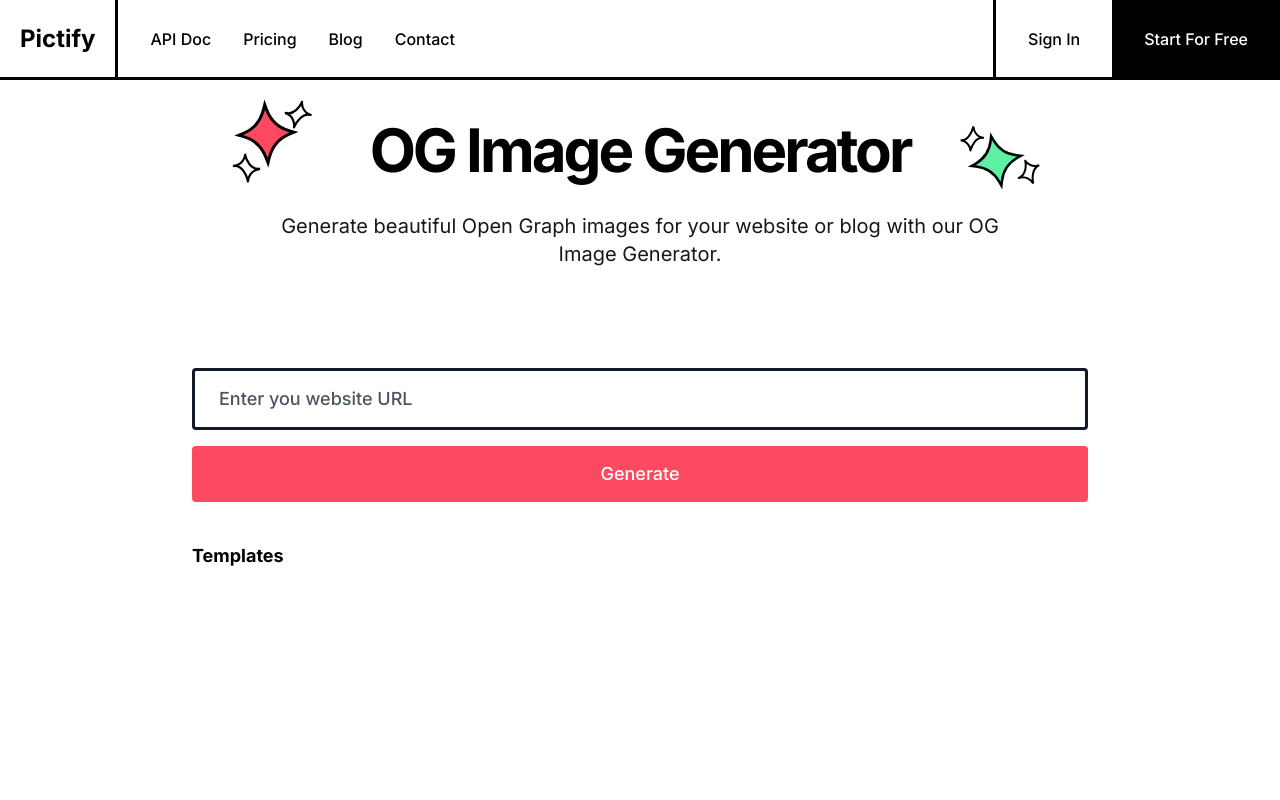
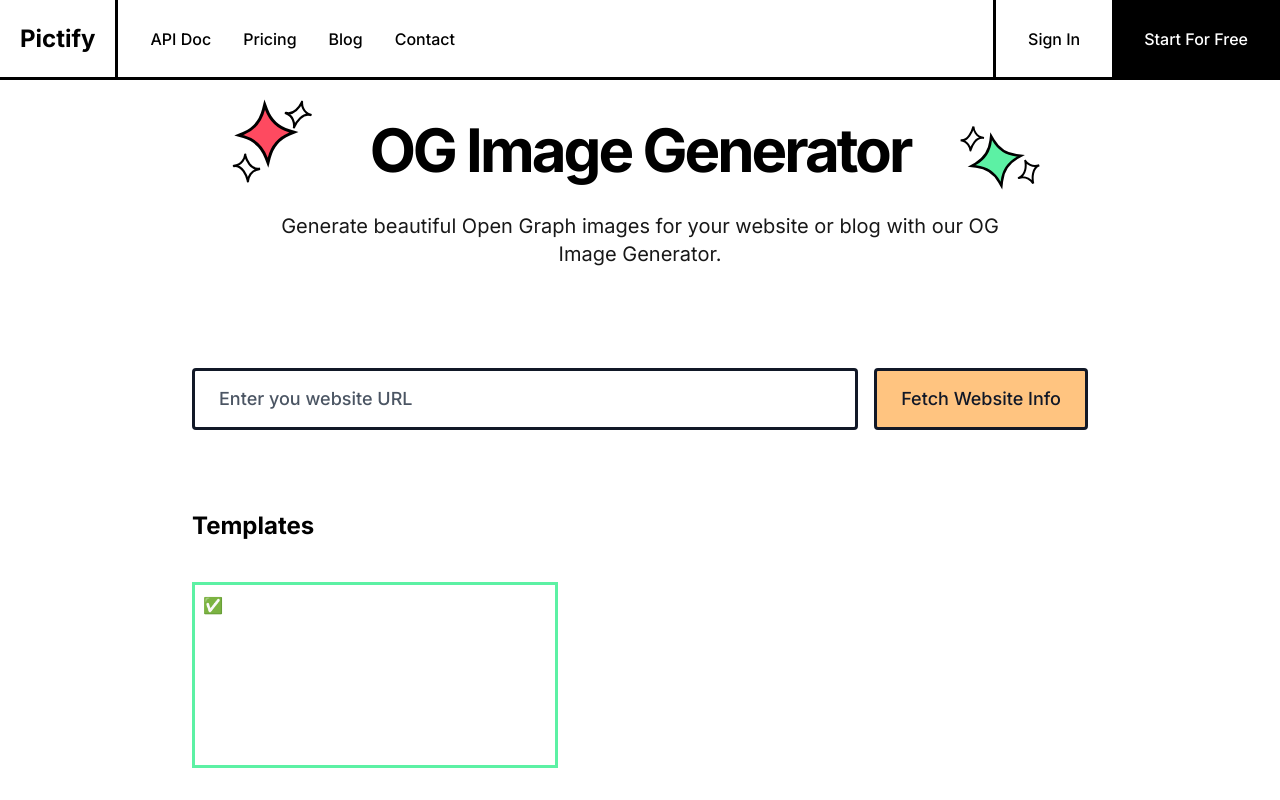
Before and after one commit to pictify-io/pictify-frontend, a SvelteKit app: page /tools/og-image-generator in a window 1280 px wide. Shown: the top 800 px of the page. Built offline with nearby package versions, Linux system fonts and the light colour scheme; no server answers; a web font is replaced by a local one.

Commit message:
function to update the template

```diff
--- a/package.json
+++ b/package.json
@@ -41,6 +41,7 @@
 		"posthog-js": "^1.148.0",
 		"prismjs": "^1.29.0",
 		"refractor": "^4.8.1",
+		"svelte-awesome-color-picker": "^3.1.0",
 		"svelte-codemirror-editor": "^1.3.0",
 		"svelte-markdown": "^0.4.1"
 	}
--- a/src/lib/components/tools/OgImageTemplate.svelte
+++ b/src/lib/components/tools/OgImageTemplate.svelte
@@ -1,22 +1,15 @@
 <script>
   export let html = '';
+  export let width = 1200;
+  export let height = 600;
+  export let scale = 0.3;
 </script>
 
-<div>
+<div style="width: {width * scale}px; height: {height * scale}px;">
  <iframe
   title="og-image-template"
    srcdoc={html}
    scale="0"
-    class="scaled-iframe"
+   style="width: {width}px; height: {height}px; transform: scale({scale}); transform-origin: top left;"
   ></iframe>
 </div>
-
-<style>
-  .scaled-iframe {
-    width: 900px; /* Adjust as needed */
-    height: 400px; /* Adjust as needed */
-    scale: 0.5;
-    transform-origin: top left;
-    border: 0; /* Optional: removes the border */
-  }
-</style>
--- a/src/routes/tools/og-image-generator/+page.svelte
+++ b/src/routes/tools/og-image-generator/+page.svelte
@@ -4,8 +4,55 @@
   import OgImageTemplate from '$lib/components/tools/OgImageTemplate.svelte';
   import {getTemplate, getWebsiteInfo} from '../../../api/tools/og-image';
   import { onMount } from 'svelte';
+  import ColorPicker, { ChromeVariant } from 'svelte-awesome-color-picker';
 
   let url = '';
+  let selectedTemplate = '';
+  let isFetchingWebsiteInfo = false;
+  let websiteInfo = {
+    "heading": "Simple and Robust\nHTML To Image API",
+    "subHeading": "Convert HTML to Image or Gif using free HTML to Image API by Pictify.io. Perfect for developers to generate images from HTML at scale with ease.",
+    "logo": "https://pictify.io/_app/immutable/assets/POM.DnFnDFPx.svg",
+    "colors": [
+        [
+            251,
+            250,
+            249
+        ],
+        [
+            18,
+            21,
+            20
+        ],
+        [
+            153,
+            151,
+            149
+        ],
+        [
+            235,
+            74,
+            96
+        ],
+        [
+            153,
+            135,
+            111
+        ]
+    ],
+    "headingColor": "rgb(0, 0, 0)"
+};
+
+let backgroundColorRgb = websiteInfo?.colors ? {r: websiteInfo.colors[0][0], g: websiteInfo.colors[0][1], b: websiteInfo.colors[0][2]} : {r: 255, g: 255, b: 255};
+let headingColorRgb = websiteInfo?.colors ? {r: websiteInfo.colors[1][0], g: websiteInfo.colors[1][1], b: websiteInfo.colors[1][2]} : {r: 0, g: 0, b: 0};
+let subHeadingColorRgb = websiteInfo?.colors ? {r: websiteInfo.colors[2][0], g: websiteInfo.colors[2][1], b: websiteInfo.colors[2][2]} : {r: 0, g: 0, b: 0};
+
+
+
+let ogImageTemplateWrapper;
+ $:previewWidth =  ogImageTemplateWrapper ? (ogImageTemplateWrapper.offsetWidth * 2) - 70 : 1200;
+$:previewHeight = ogImageTemplateWrapper ? ogImageTemplateWrapper.offsetWidth  : 600;
+
   const isValidUrl = (url) => {
     const urlRegex = new RegExp(
       '^(https?:\\/\\/)?' + // protocol
@@ -25,12 +72,16 @@
   };
 
   const submitUrl = async (url) => {
-    console.log(url);
     if (!isValidUrl(url)) {
       return;
     }
-    const websiteInfo = await getWebsiteInfo(url);
-    console.log(websiteInfo);
+    isFetchingWebsiteInfo = true;
+    websiteInfo = await getWebsiteInfo(url);
+    isFetchingWebsiteInfo = false;
+    backgroundColorRgb = {r: websiteInfo.colors[0][0], g: websiteInfo.colors[0][1], b: websiteInfo.colors[0][2]};
+    headingColorRgb = {r: websiteInfo.colors[1][0], g: websiteInfo.colors[1][1], b: websiteInfo.colors[1][2]};
+    subHeadingColorRgb = {r: websiteInfo.colors[2][0], g: websiteInfo.colors[2][1], b: websiteInfo.colors[2][2]};
+    await updateHTML(selectedTemplate);
   };
 
   const templateNames = ['template-1'];
@@ -41,7 +92,33 @@
       const template = await getTemplate(name);
       return template;
     }));
+
+    selectedTemplate = templates[0];
   });
+
+  const updateHTML = (html) => {
+    const iframe = ogImageTemplateWrapper.querySelector('iframe');
+
+    const document = iframe.contentWindow.document;
+    const heading= document.querySelector('#template-heading');
+    const subHeading= document.querySelector('#template-subheading');
+    const logo= document.querySelector('#template-logo');
+    heading.innerHTML = websiteInfo.heading;
+    subHeading.innerHTML = websiteInfo.subHeading;
+    if(logo) {
+      logo.src = websiteInfo.logo;
+    }
+
+    document.documentElement.style.setProperty('--primary-color', `rgb(${backgroundColorRgb.r}, ${backgroundColorRgb.g}, ${backgroundColorRgb.b})`);
+    document.documentElement.style.setProperty('--secondary-color', `rgb(${headingColorRgb.r}, ${headingColorRgb.g}, ${headingColorRgb.b})`);
+    document.documentElement.style.setProperty('--tertiary-color', `rgb(${subHeadingColorRgb.r}, ${subHeadingColorRgb.g}, ${subHeadingColorRgb.b})`);
+
+
+
+    html = document.documentElement.outerHTML;
+  };
+
+
 </script>
 
 
@@ -101,7 +178,9 @@
   Generate beautiful Open Graph images for your website or blog with our OG Image Generator.
 </h2>
   </main>
-  <div class="mt-20 w-full max-w-4xl m-auto">
+  <div class="px-6 md:px-0 mt-20 w-full max-w-4xl m-auto">
+    <div class="w-full flex flex-col gap-4 md:flex-row">
+      <div class="flex-grow">
         <input
         on:input={(e) => {
           if (isValidUrl(e.target.value)) {
@@ -115,21 +194,153 @@
         class="w-full border-[3px] border-gray-900 placeholder-gray-600 text-lg font-medium focus:outline-none py-3.5 px-6 rounded"
         placeholder="Enter you website URL"
       />
+      </div>
+   <div>
     <button
     on:click={(event) => { console.log("called"); event.preventDefault(); submitUrl(url); }}
-      class="w-full bg-[#FE4A60] text-white text-lg font-medium py-3.5 rounded mt-4"
+    class="w-full px-6 text-gray-900 bg-[#ffc480] border-[3px] border-gray-900 text-lg font-medium py-3.5 rounded mt-4 md:mt-0"
   >
-      Generate
+    Fetch Website Info
   </button>
-    <div class="my-10 text-lg font-bold">
+   </div>
+
+  </div>
+    {#if isFetchingWebsiteInfo}
+    <div class="text-lg font-bold mt-10 text-gray-600">
+      Fetching website info...
+      <div class="mt-5 w-full bg-gray-200 rounded-full h-3 dark:bg-gray-300">
+        <div class="bg-gray-900 h-3 rounded-full" style="width: 0%; animation: loading 3s forwards;"></div>
+      </div>
+    </div>
+    {/if}
+
+    {#if websiteInfo && selectedTemplate}
+    <div class="flex:col mt-10 w-full gap-4 justify-between p-4 bg-slate-200 border-[3px] border-gray-900 rounded" bind:this={ogImageTemplateWrapper}>
+      <div class="w-full flex justify-center">
+        <OgImageTemplate html={selectedTemplate} width={previewWidth} height={previewHeight} scale=0.5 />
+      </div>
+      <div class="w-full mt-8">
+
+        <div class="mt-4">
+          <div class="font-semibold text-lg">
+            Logo
+          </div>
+          <div class="mt-2 flex w-full relative items-center">
+            {#if websiteInfo.logo}
+            <img src={websiteInfo.logo} class="w-[150px]" alt="input-logo"/>
+            {/if}
+            <input
+              type="file"
+              class="opacity-0 absolute inset-0 w-full cursor-pointer"
+              accept="image/*"
+              placeholder="Upload Logo"
+            />
+            <label for="fileInput" class="ml-4 p-2 h-fit rounded cursor-pointer bg-gray-700 text-white">
+              Upload Logo
+            </label>
+          </div>
+        </div>
+        <div class="mt-6">
+          <div class="font-semibold text-lg">
+            Heading
+          </div>
+          <input
+            type="text"
+            class="w-full mt-2 border-[3px] border-gray-900 placeholder-gray-600  focus:outline-none p-2 rounded"
+            placeholder="Heading"
+            value={websiteInfo.heading}
+          />
+
+          <div class="mt-6 font-semibold text-lg">
+            Sub-Heading
+          </div>
+          <textarea
+            class="w-full mt-2 border-[3px] border-gray-900 placeholder-gray-600 focus:outline-none p-2 rounded"
+            placeholder="Sub-Heading"
+            rows="4"
+            value={websiteInfo.subHeading}
+          ></textarea>
+        </div>
+        <div class="mt-4">
+          <div class="flex flex-col md:flex-row gap-6">
+            <div class="mt-4">
+              <div class="font-semibold text-lg mb-4">
+                Background Color
+              </div>
+              <ColorPicker
+                bind:rgb={backgroundColorRgb}
+                isDialog={true}
+              />
+            </div>
+
+            <div class="mt-4">
+              <div class="font-semibold text-lg mb-4">
+                Heading Color
+              </div>
+              <ColorPicker
+                bind:rgb={headingColorRgb}
+                isDialog={true}
+              />
+            </div>
+
+            <div class="mt-4">
+              <div class="font-semibold text-lg mb-4">
+                Sub-Heading Color
+              </div>
+              <ColorPicker
+                bind:rgb={subHeadingColorRgb}
+                isDialog={true}
+              />
+            </div>
+          </div>
+
+        </div>
+
+        <div class="mt-8">
+          <button
+            class="w-full text-gray-900 bg-[#ffc480] border-[3px] border-gray-900 text-lg font-medium py-3.5 rounded"
+          >
+            Generate Image
+          </button>
+        </div>
+      </div>
+    </div>
+    {/if}
+
+    <div class="mt-20 mb-10 text-2xl font-bold">
       Templates
     </div>
+
+    <div class="flex flex-col md:flex-row gap-2 mb-10">
     {#each templates as template}
-      <div>
+      <!-- svelte-ignore a11y-click-events-have-key-events -->
+      <!-- svelte-ignore a11y-no-static-element-interactions -->
+      <div
+        class="{selectedTemplate === template ? 'border-[3px] border-[#5cf1a4]' : ''} cursor-pointer relative w-fit"
+        on:click={() => selectedTemplate = template}
+      >
+      <div class="absolute inset-0 z-0">
+      {#if selectedTemplate === template}
+        <div class="m-2">
+          ✅
+        </div>
+      {/if}
+      </div>
         <OgImageTemplate html={template} />
       </div>
     {/each}
   </div>
+</div>
+  <Footer />
 
-  <Footer />
+  <style>
+    @keyframes loading {
+      0% {
+        width: 0%;
+      }
+      100% {
+        width: 100%;
+      }
+    }
+  </style>
 </section>
```
Also changed, not shown: 1 other file (tests, documents, lock files or other folders). Lines whose indentation alone changed are shown as unchanged.
